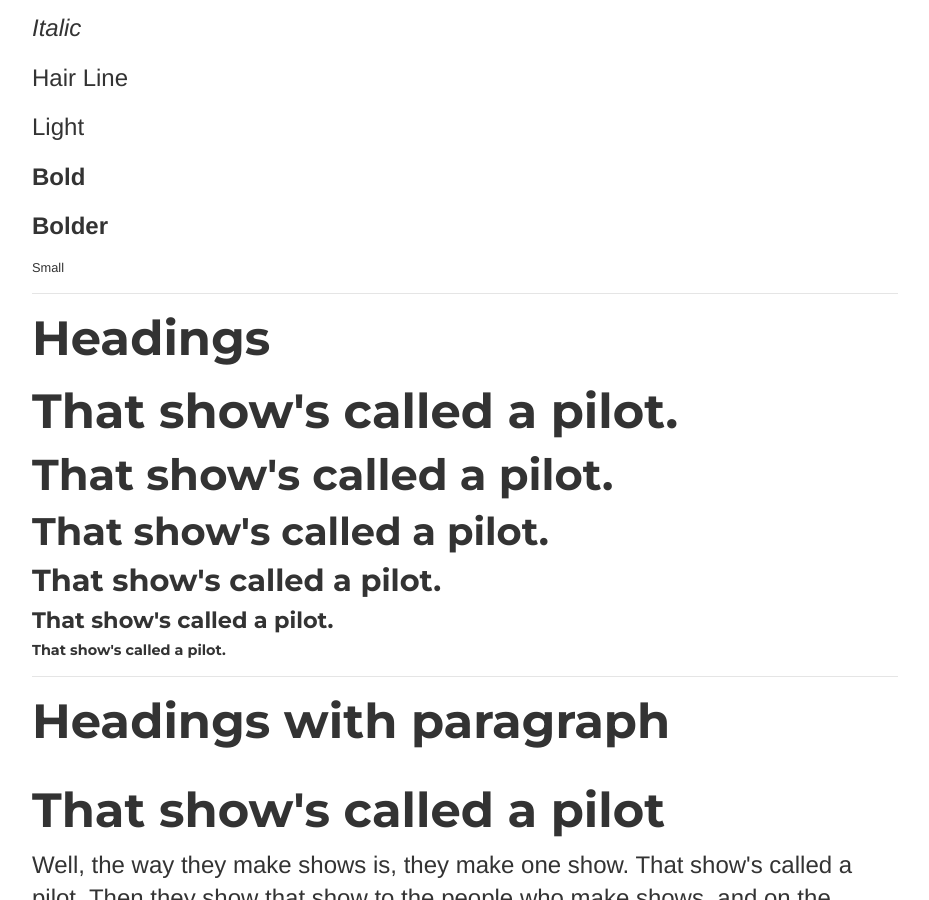
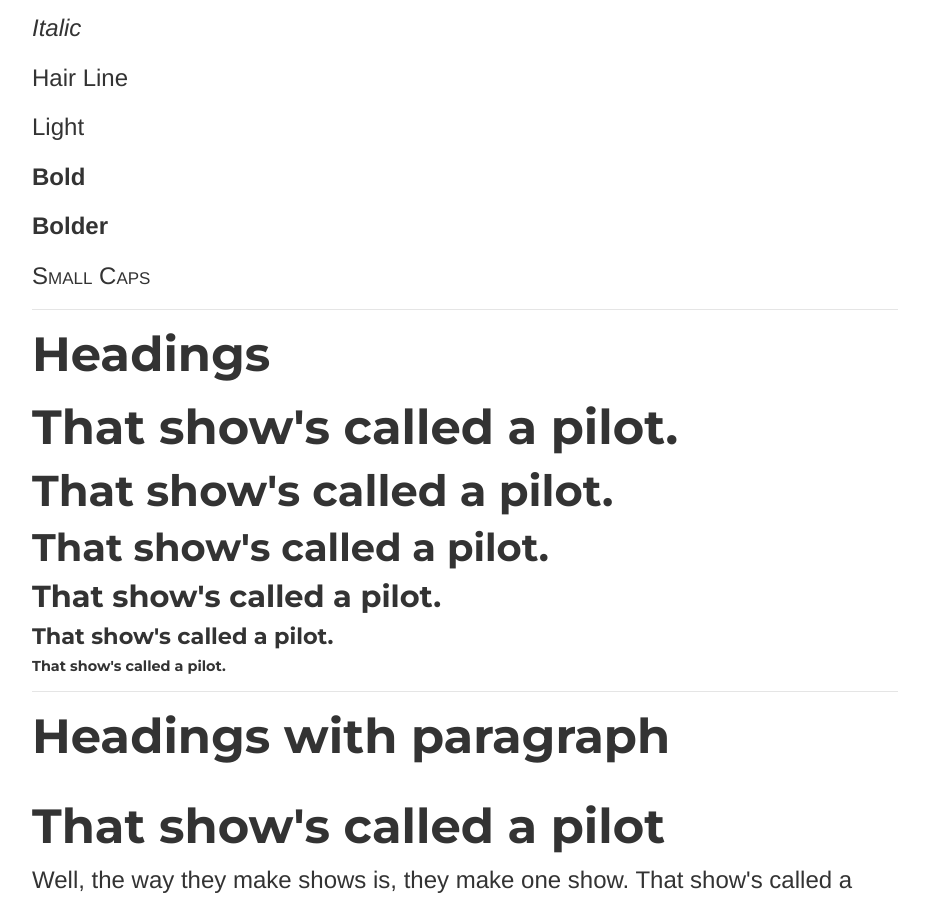
Before and after one commit to ariesti/ariesti.github.io, a Jekyll site: the page built from style/index.html, in a window 1280 px wide and 900 px high, scrolled down 435 px. Shown: the whole window, without its empty margins (175-1104 px from the left). Built offline with Jekyll 4.4.1, drawn with Linux system fonts in a browser that asks for light colours.

Commit message:
Update index.html

```diff
--- a/style/index.html
+++ b/style/index.html
@@ -18,7 +18,7 @@ permalink: /style/
 		<p class="light">Light</p>
 		<p class="thick">Bold</p>
 		<p class="thicker">Bolder</p>
-		<p class="small">Small</p>
+		<p class="small-caps">Small Caps</p>
     	</div>
 	<hr>
 	<div class="headings">
```
